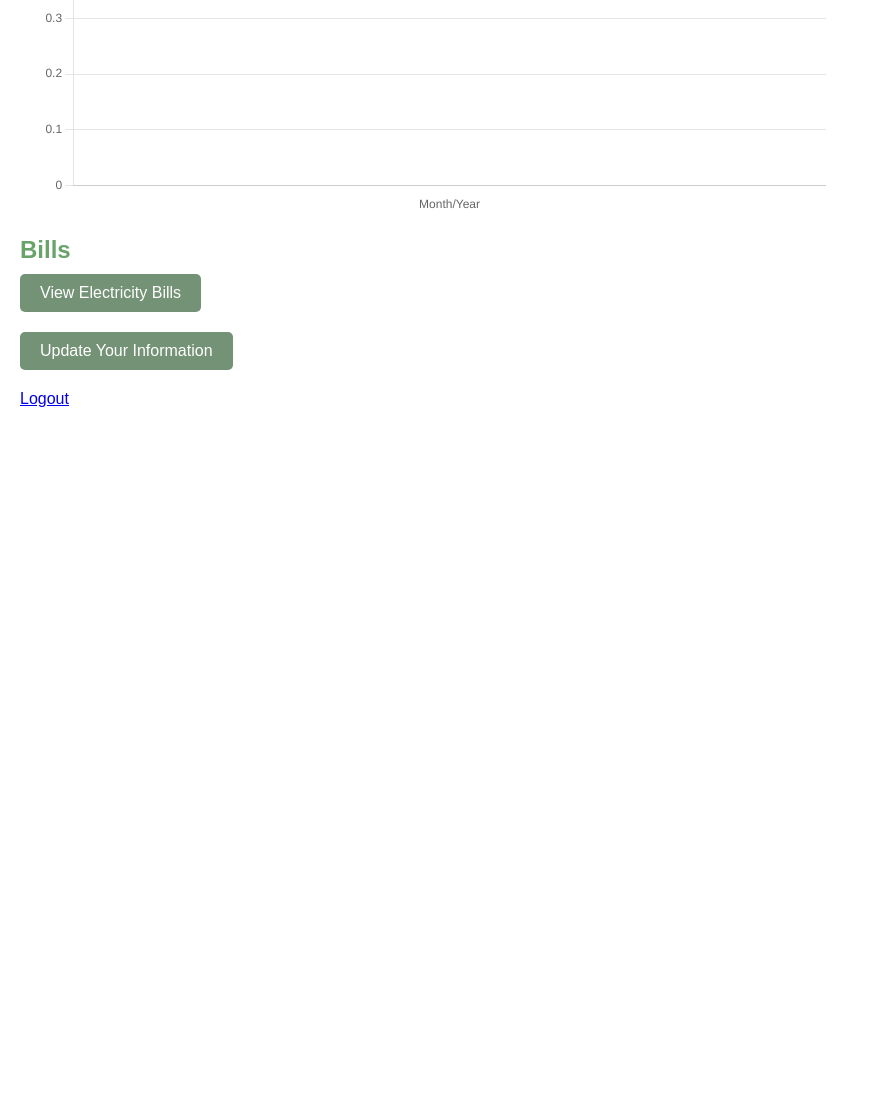
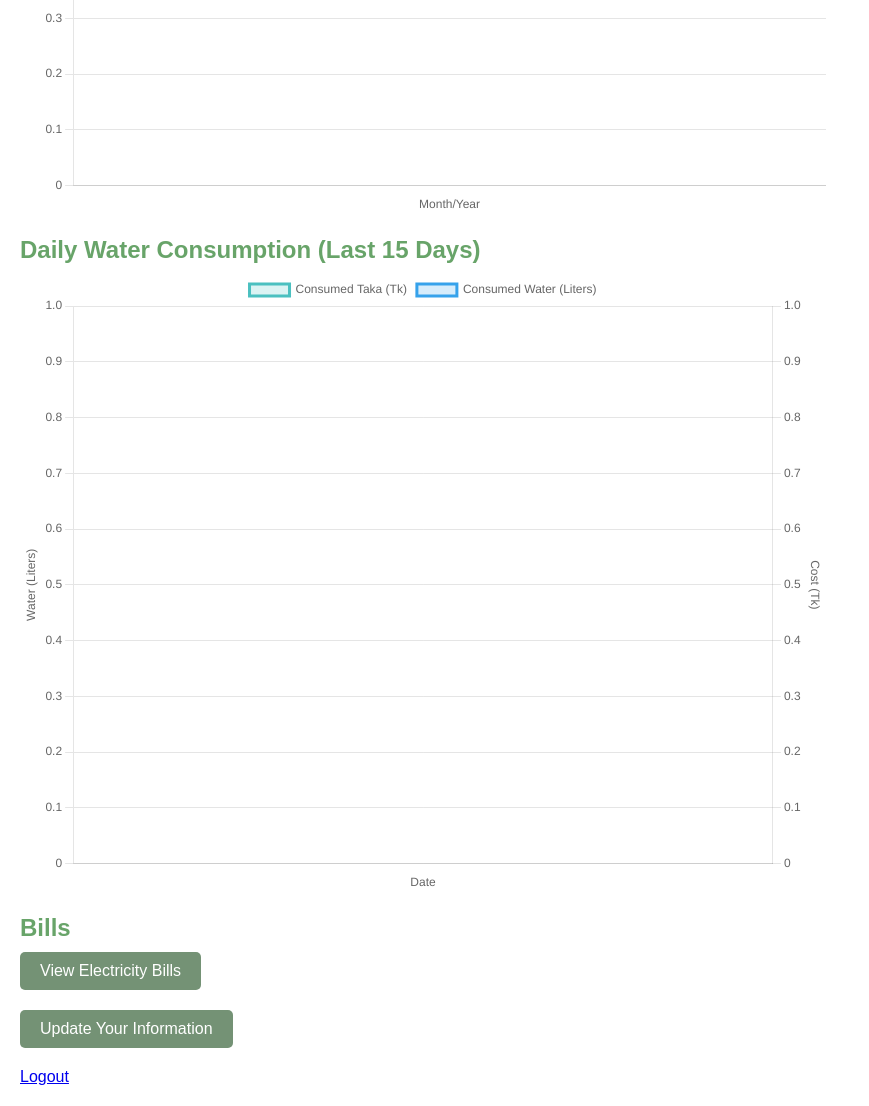
Before and after one commit to zzhasanzz/care_env, a Flask app: template templates/dashboard.html in a window 1280 px wide. Shown: the part 1858-2964 px from the top of the page, without its empty margins (0-869 px from the left). Before the commit the page ends 2265 px from the top, so only its background shows below. Run offline with Flask 3, Linux system fonts and the light colour scheme; the template is opened without the code that fills it: most values are stand-ins (such as "Sample title", 1, 10 or a date in 2020); parts of the project's set-up code (start-up, migrations or seed data) failed here and were passed over; some libraries are stand-ins or nearby versions.

Commit message:
water consumption last 15 days graph

```diff
--- a/run.py
+++ b/run.py
@@ -200,7 +200,7 @@ def dashboard():
     """, (user_id,))
     housing_data = cursor.fetchone()
 
-    # Fetch last 15 days' consumption and daily bills
+    # Fetch last 15 days' electricity consumption and daily bills
     cursor.execute("""
         SELECT consumption_date, units_consumed, daily_bill
         FROM daily_electricity_consumption
@@ -209,6 +209,17 @@ def dashboard():
         LIMIT 15
     """, (user_id,))
     consumption_records = cursor.fetchall()
+
+    # Fetch last 15 days' water consumption and daily bills
+    cursor.execute("""
+        SELECT consumption_date, liters_consumed, daily_bill
+        FROM daily_water_consumption
+        WHERE user_id = %s
+        ORDER BY consumption_date DESC
+        LIMIT 15
+    """, (user_id,))
+    water_consumption_records = cursor.fetchall()
+
 
     # Fetch aggregated monthly electricity usage
     cursor.execute("""
@@ -242,17 +253,29 @@ def dashboard():
         'cars': car_list,
     }
 
-    # Structure `recent_consumption`
+    # Structure  electricity `recent_consumption`
     recent_consumption = [
         {"date": record["consumption_date"].strftime("%Y-%m-%d"), "units": record["units_consumed"], "bill": record["daily_bill"]}
         for record in consumption_records
     ]
 
+    # Structure recent_water_consumption
+    recent_water_consumption = [
+        {
+            "date": record["consumption_date"].strftime("%Y-%m-%d"),
+            "liters": record["liters_consumed"],
+            "bill": record["daily_bill"]
+        }
+        for record in water_consumption_records
+    ]
+
+
     return render_template(
         'dashboard.html',
         user_info=user_info,
         recent_consumption=recent_consumption,
-        monthly_electricity_data=monthly_electricity_data
+        monthly_electricity_data=monthly_electricity_data,
+        recent_water_consumption=recent_water_consumption
     )
 
 
--- a/templates/dashboard.html
+++ b/templates/dashboard.html
@@ -100,6 +100,13 @@
         <h2>Electricity Usage Histogram</h2>
         <canvas id="electricityHistogramChart" style="max-width: 65%; height: 300px;"></canvas>
     </div>
+
+    <div class="section">
+        <h2>Daily Water Consumption (Last 15 Days)</h2>
+        <canvas id="dailyWaterConsumptionChart" style="max-width: 65%; height: 300px;"></canvas>
+    </div>
+
+
 
 
     <div class="section">
@@ -229,6 +236,86 @@ const electricityHistogramChart = new Chart(ctxHistogram, {
 });
 </script>
 
+<script>
+    // Get recent water consumption data
+    const recentWaterConsumption = {{ recent_water_consumption | tojson }};
+
+    const waterLabels = recentWaterConsumption.map(record => record.date);
+    const liters = recentWaterConsumption.map(record => record.liters);
+    const waterBills = recentWaterConsumption.map(record => record.bill);
+
+    // Create the water consumption chart
+    const ctxWater = document.getElementById('dailyWaterConsumptionChart').getContext('2d');
+    const dailyWaterConsumptionChart = new Chart(ctxWater, {
+        type: 'line',
+        data: {
+            labels: waterLabels,
+            datasets: [
+                {
+                    label: 'Consumed Taka (Tk)',
+                    data: waterBills,
+                    yAxisID: 'y_tk',  // 🔥 Important: assign to y_tk axis
+                    borderColor: 'rgba(75, 192, 192, 1)',
+                    backgroundColor: 'rgba(75, 192, 192, 0.2)',
+                    tension: 0.4,
+                    fill: true
+                },
+                {
+                    label: 'Consumed Water (Liters)',
+                    data: liters,
+                    yAxisID: 'y_liters',  // 🔥 Important: assign to y_liters axis
+                    borderColor: 'rgba(54, 162, 235, 1)',
+                    backgroundColor: 'rgba(54, 162, 235, 0.2)',
+                    tension: 0.4,
+                    fill: true
+                }
+            ]
+        },
+        options: {
+            responsive: true,
+            plugins: {
+                legend: {
+                    display: true,
+                    position: 'top'
+                },
+                tooltip: {
+                    mode: 'index',
+                    intersect: false
+                }
+            },
+            scales: {
+                x: {
+                    title: {
+                        display: true,
+                        text: 'Date'
+                    }
+                },
+                y_liters: {  // 🔥 Water usage axis
+                    type: 'linear',
+                    position: 'left',
+                    title: {
+                        display: true,
+                        text: 'Water (Liters)'
+                    }
+                },
+                y_tk: {  // 🔥 Bill axis
+                    type: 'linear',
+                    position: 'right',
+                    title: {
+                        display: true,
+                        text: 'Cost (Tk)'
+                    },
+                    grid: {
+                        drawOnChartArea: false  // Optional: prevent messy grid lines
+                    }
+                }
+            }
+        }
+    });
+</script>
+
+
+
 
 </body>
 </html>
```
